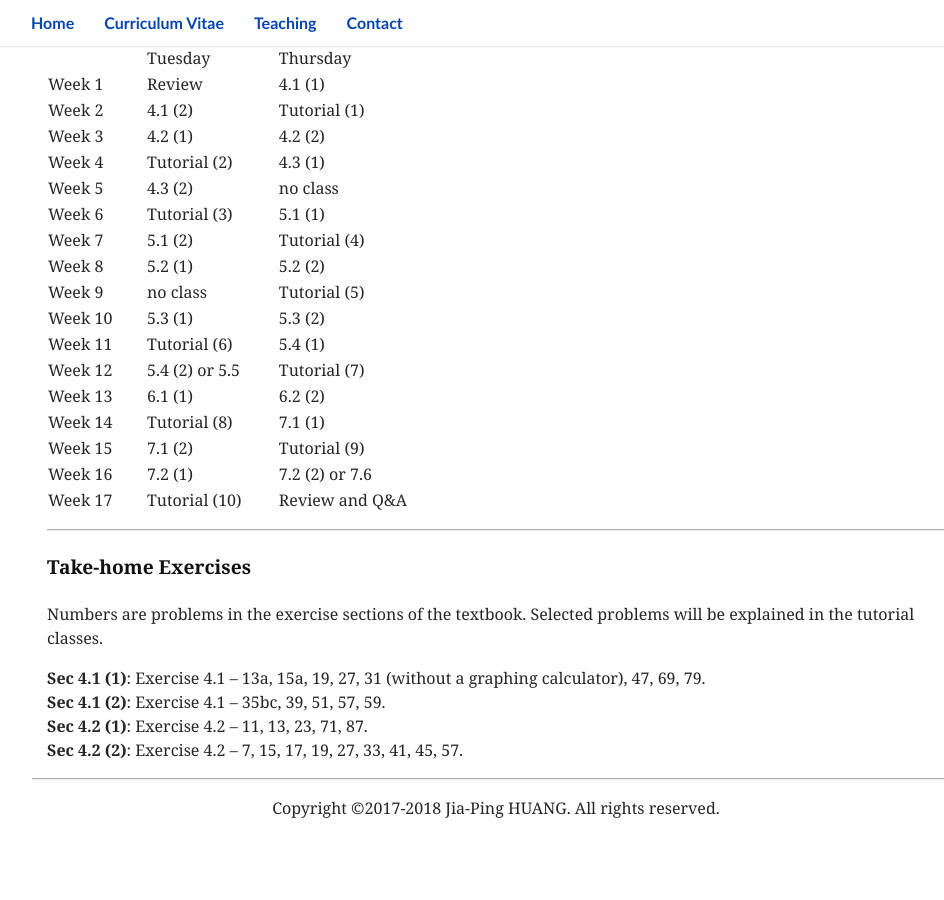
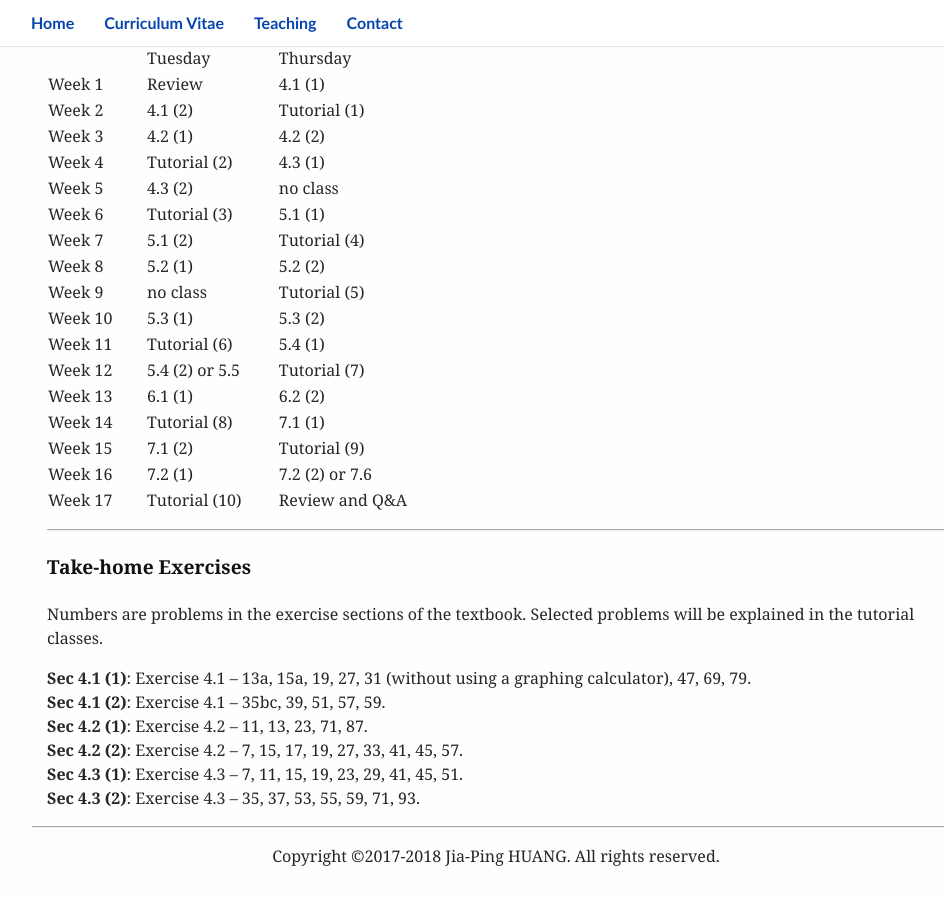
Before and after one commit to huangjp28/huangjp28.github.io, a Jekyll site: the page built from _teaching/03_calculus2.md, in a window 1280 px wide and 900 px high, scrolled down 1330 px. Shown: the whole window, without its empty margins (144-1088 px from the left). Built offline with Jekyll 4.4.1, drawn with Linux system fonts in a browser that asks for light colours; some web fonts are replaced; before the commit the page ends 2182 px from its top, so only the background shows below that.

Commit message:
update 20180328

```diff
--- a/_teaching/03_calculus2.md
+++ b/_teaching/03_calculus2.md
@@ -76,7 +76,9 @@ Attendance is required and will be recorded. However, the evaluation is not base
 
 Numbers are problems in the exercise sections of the textbook. Selected problems will be explained in the tutorial classes.
 
-**Sec 4.1 (1)**: Exercise 4.1 -- 13a, 15a, 19, 27, 31 (without a graphing calculator), 47, 69, 79.
+**Sec 4.1 (1)**: Exercise 4.1 -- 13a, 15a, 19, 27, 31 (without using a graphing calculator), 47, 69, 79.
 **Sec 4.1 (2)**: Exercise 4.1 -- 35bc, 39, 51, 57, 59.
 **Sec 4.2 (1)**: Exercise 4.2 -- 11, 13, 23, 71, 87.
 **Sec 4.2 (2)**: Exercise 4.2 -- 7, 15, 17, 19, 27, 33, 41, 45, 57.
+**Sec 4.3 (1)**: Exercise 4.3 -- 7, 11, 15, 19, 23, 29, 41, 45, 51.
+**Sec 4.3 (2)**: Exercise 4.3 -- 35, 37, 53, 55, 59, 71, 93.
```
